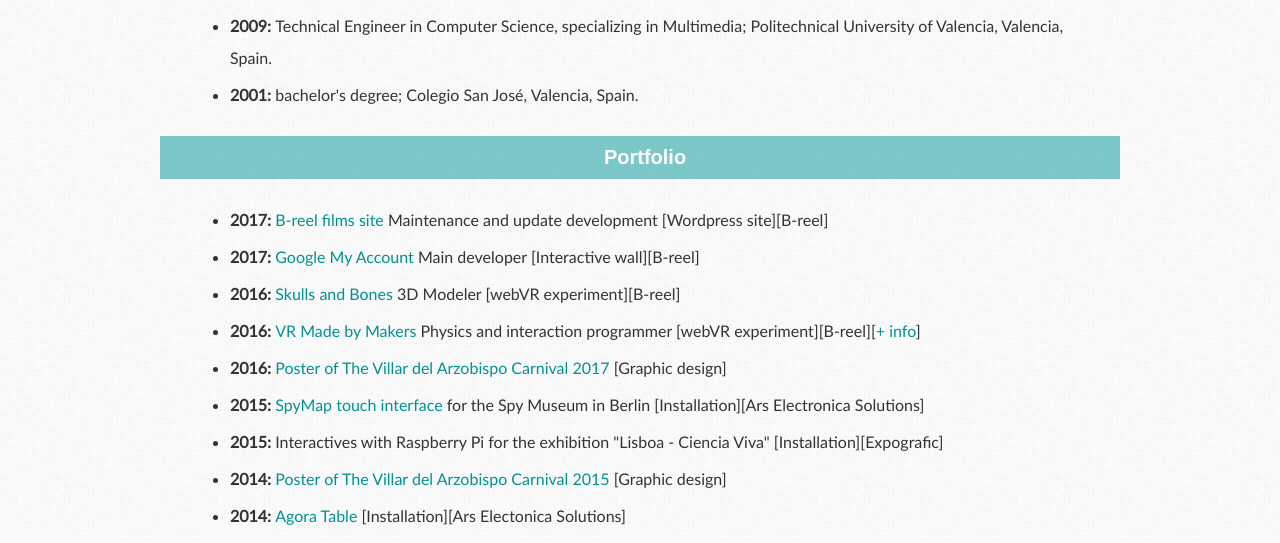
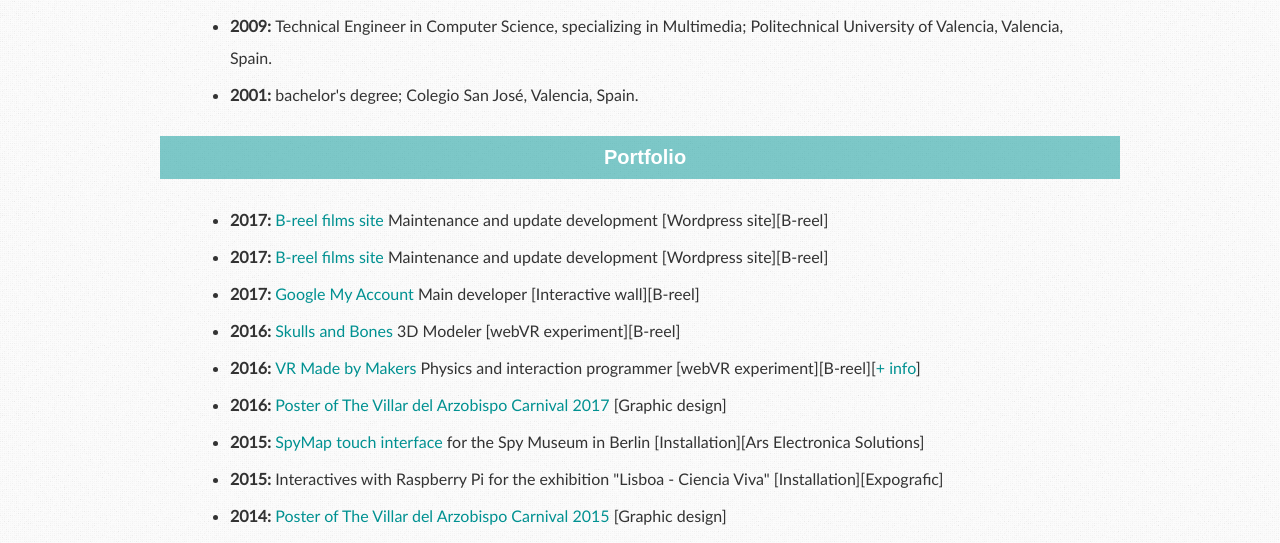
Before and after one commit to jorgalga/jorgalga.github.io, a PHP site: page / in a window 1280 px wide. Shown: the part 953-1496 px from the top of the page. Run offline with PHP 8.4, Linux system fonts and the light colour scheme; some libraries are stand-ins or nearby versions.

Commit message:
Update index.php

```diff
--- a/index.php
+++ b/index.php
@@ -63,6 +63,8 @@
                 </div>
                 <div class=post>
                     <ul>
+
+                        <li><b>2017: </b><a href="http://brf.co" target="_blank">B-reel films site</a> Maintenance and update development [Wordpress site][B-reel]</li>
                         <li><b>2017: </b><a href="http://brf.co" target="_blank">B-reel films site</a> Maintenance and update development [Wordpress site][B-reel]</li>
                         <li><b>2017: </b><a href="https://youtu.be/_Jor3TRXniw" target="_blank">Google My Account</a> Main developer [Interactive wall][B-reel]</li>
                         <li><b>2016: </b><a href=http://skullsandbones.b-reel-bcn.com/ target=_blank>Skulls and Bones</a> 3D Modeler [webVR experiment][B-reel]</li>
```
